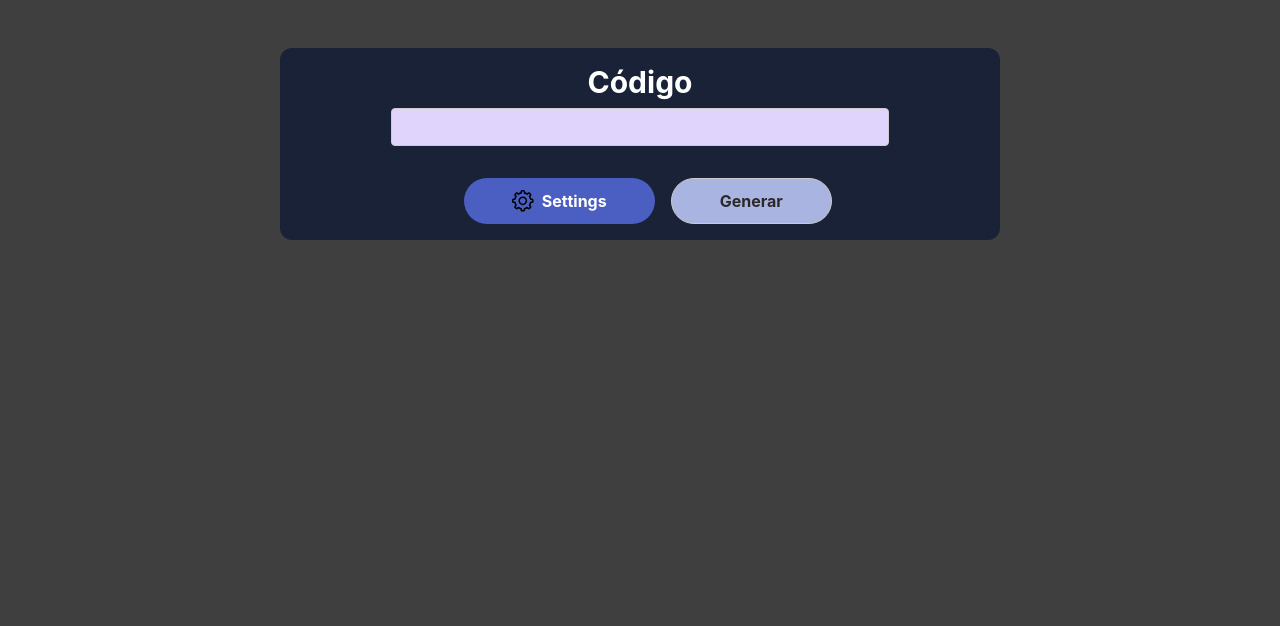
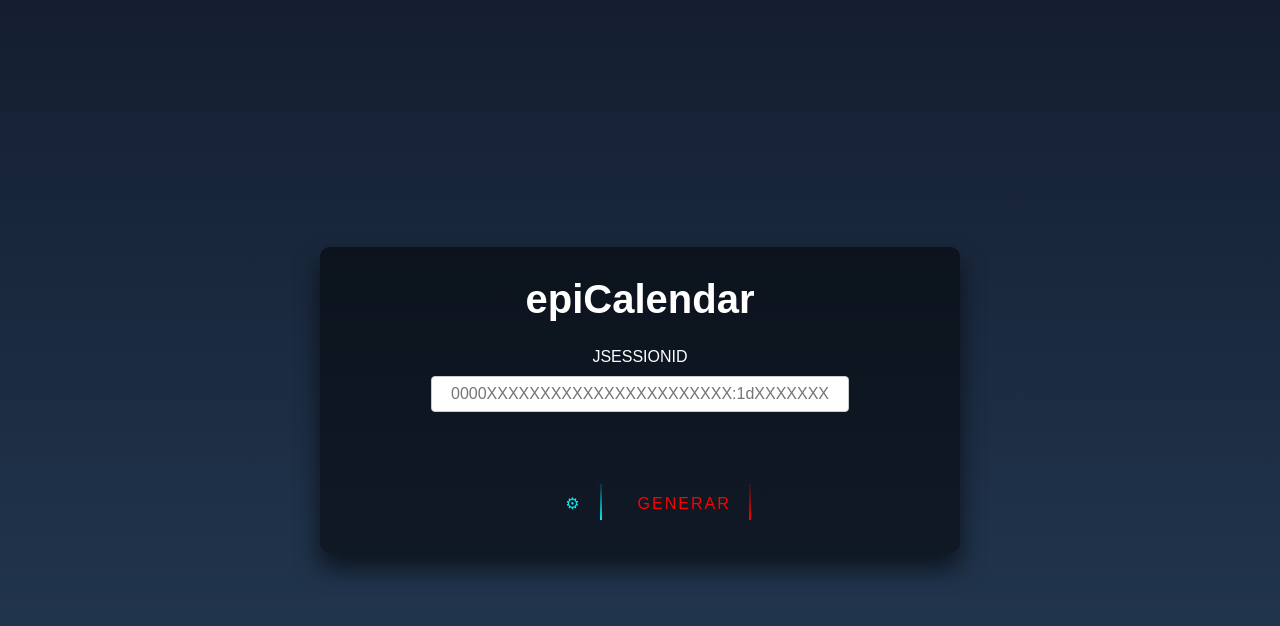
Before and after one commit to Bimo99B9/autoUniCalendar, a React (Create React App) app: page / in a window 1280 px wide. Shown: the top 626 px of the page. Built offline with nearby package versions, Linux system fonts and the light colour scheme.

Commit message:
better css all-round

```diff
--- a/src/App.module.css
+++ b/src/App.module.css
@@ -1,8 +1,4 @@
 @import url("https://fonts.googleapis.com/css2?family=Noto+Sans+JP:wght@400;700&display=swap");
-
-/* {
-  box-sizing: border-box;
-}*/
 
 html {
   font-family: "Noto Sans JP", sans-serif;
@@ -12,17 +8,3 @@ body {
   margin: 0;
   background-color: #3f3f3f;
 }
-
-.app {
-  width: 90%;
-  max-width: 43rem;
-  padding: 1rem;
-  border-radius: 12px;
-  background-color: #1a2238;
-  margin: 3rem auto;
-}
-
-/*{
-  text-align: center;
-  align-self: center;
-}*/
--- a/src/components/Form/Form.js
+++ b/src/components/Form/Form.js
@@ -57,9 +57,10 @@ const Form = (props) => {
   return (
     <React.Fragment>
       <form method="post" onSubmit={formSubmissionHandler} id="form">
+        <legend>epiCalendar</legend>
         <div className={classes.control}>
           <div className={codeInputClasses}>
-            <label htmlFor="codigo">Código</label>
+            <label htmlFor="codigo">JSESSIONID</label>
             <input
               type="text"
               id="codigo"
@@ -67,13 +68,11 @@ const Form = (props) => {
               onChange={codeChangeHandler}
               onBlur={codeBlurHandler}
               value={enteredCode}
+              placeholder="0000XXXXXXXXXXXXXXXXXXXXXXX:1dXXXXXXX"
             />
             {codeHasError && (
               <React.Fragment>
                 <p className={classes.error}>El código no es válido.</p>
-                <p className={classes.error}>
-                  Ejemplo de código: 0000wahqA9h2G43ge6FtEJJAkhH:1d18eurd6
-                </p>
               </React.Fragment>
             )}
           </div>
@@ -90,6 +89,10 @@ const Form = (props) => {
           disabled={!formIsValid}
           onClick={formSubmissionHandler}
         >
+          <span></span>
+          <span></span>
+          <span></span>
+          <span></span>
           Generar
         </button>
       </div>
--- a/src/components/Form/Form.module.css
+++ b/src/components/Form/Form.module.css
@@ -1,9 +1,33 @@
+html {
+  height: 100%;
+}
+
+body {
+  margin:0;
+  padding:0;
+  font-family: sans-serif;
+  background: linear-gradient(#141e30, #243b55);
+}
+
 .form {
   margin-bottom: 1rem;
   flex: 1;
   text-align: center;
   align-self: center;
   box-sizing: border-box;
+}
+
+main {
+  position: absolute;
+  top: 50%;
+  left: 50%;
+  width: 50%;
+  padding: 30px;
+  transform: translate(-50%, -50%);
+  background: rgba(0,0,0,.5);
+  box-sizing: border-box;
+  box-shadow: 0 15px 25px rgba(0,0,0,.6);
+  border-radius: 10px;
 }
 
 .form div {
@@ -13,17 +37,34 @@
   align-items: center;
 }
 
+input {
+  position: relative
+}
+
 .form input,
-.form label {
+.form label,
+form legend {
   display: block;
   color: white;
   font-size: 30px;
   text-align: center;
 }
 
+form legend {
+  font-size: 40px;
+  font-weight: bold;
+  margin-bottom: 1rem;
+  margin-top: 0rem;
+}
+
 .form label {
-  font-weight: bold;
-  margin-bottom: 0.5rem;
+  top:0;
+  left: 0;
+  padding: 10px 0;
+  font-size: 16px;
+  color: #fff;
+  pointer-events: none;
+  transition: .5s;
 }
 
 .form input,
@@ -32,17 +73,15 @@
   padding: 0.5rem;
   border-radius: 4px;
   border: 1px solid #ccc;
-  width: 30rem;
-  background-color: #e0d4fd;
+  width: 25rem;
   max-width: 100%;
   margin-bottom: 1rem;
-  color: grey;
+  color: #141e30;
 }
 
 .form input:focus {
   outline: none;
   border-color: #240370;
-  background-color: #e0d4fd;
   color: black;
 }
 
@@ -59,32 +98,138 @@
 }
 
 button {
-  font: inherit;
-  background-color: #4a5fc1;
-  color: white;
-  border: 1px solid #240370;
-  padding: 0.75rem 3rem;
-  cursor: pointer;
-  display: flex;
-  justify-content: space-around;
-  align-items: center;
-  border-radius: 25px;
-  font-weight: bold;
+  position: relative;
+  display: inline-block;
+  padding: 10px 20px;
+  color: #03e9f4;
+  font-size: 16px;
+  text-decoration: none;
+  text-transform: uppercase;
+  overflow: hidden;
+  transition: .5s;
+  margin-top: 40px;
+  letter-spacing: 2px;
+  background: inherit;
+  border: none;
 }
 
-button:hover,
-button:active {
-  background-color: #1939c6;
-  border-color: #33059e;
+button:hover {
+  background: #03e9f4;
+  color: #fff;
+  box-shadow: 0 0 5px #03e9f4,
+              0 0 25px #03e9f4,
+              0 0 50px #03e9f4,
+              0 0 100px #03e9f4;
+  cursor: pointer;
 }
 
-button:disabled,
-button:disabled:hover,
-button:disabled:active {
-  background-color: #aab4e0;
-  color: #292929;
-  border-color: #ccc;
+button:disabled {
   cursor: not-allowed;
+  color: red;
+}
+
+button:disabled:hover {
+  background: #740808;
+  box-shadow: 0 0 5px #740808,
+              0 0 25px #740808,
+              0 0 50px #740808,
+              0 0 100px #740808;
+}
+
+button span:nth-child(1) {
+  top: 0;
+  left: -100%;
+  width: 100%;
+  height: 2px;
+  background: linear-gradient(90deg, transparent, #03e9f4);
+  animation: btn-anim1 1s linear infinite;
+}
+
+@keyframes btn-anim1 {
+  0% {
+    left: -100%;
+  }
+  50%,100% {
+    left: 100%;
+  }
+}
+
+button span:nth-child(2) {
+  top: -100%;
+  right: 0;
+  width: 2px;
+  height: 100%;
+  background: linear-gradient(180deg, transparent, #03e9f4);
+  animation: btn-anim2 1s linear infinite;
+  animation-delay: .25s
+}
+
+@keyframes btn-anim2 {
+  0% {
+    top: -100%;
+  }
+  50%,100% {
+    top: 100%;
+  }
+}
+
+button span:nth-child(3) {
+  bottom: 0;
+  right: -100%;
+  width: 100%;
+  height: 2px;
+  background: linear-gradient(270deg, transparent, #03e9f4);
+  animation: btn-anim3 1s linear infinite;
+  animation-delay: .5s
+}
+
+@keyframes btn-anim3 {
+  0% {
+    right: -100%;
+  }
+  50%,100% {
+    right: 100%;
+  }
+}
+
+button span {
+  position: absolute;
+  display: block;
+}
+
+button span:nth-child(4) {
+  bottom: -100%;
+  left: 0;
+  width: 2px;
+  height: 100%;
+  background: linear-gradient(0deg, transparent, #03e9f4);
+  animation: btn-anim4 1s linear infinite;
+  animation-delay: .75s
+}
+
+@keyframes btn-anim4 {
+  0% {
+    bottom: -100%;
+  }
+  50%,100% {
+    bottom: 100%;
+  }
+}
+
+button:disabled span:nth-child(1) {
+  background: linear-gradient(90deg, transparent, red);
+}
+
+button:disabled span:nth-child(2) {
+  background: linear-gradient(180deg, transparent, red);
+}
+
+button:disabled span:nth-child(3) {
+  background: linear-gradient(270deg, transparent, red);
+}
+
+button:disabled span:nth-child(4) {
+  background: linear-gradient(0deg, transparent, red);
 }
 
 .actions {
--- a/src/components/Form/HeaderSettingsButton.js
+++ b/src/components/Form/HeaderSettingsButton.js
@@ -13,10 +13,11 @@ const HeaderSettingsButton = (props) => {
 
   return (
     <button className={btnClasses} onClick={props.onClick}>
-      <span className={classes.icon}>
-        <SettingsIcon />
-      </span>
-      <span>Settings</span>
+      <span></span>
+      <span></span>
+      <span></span>
+      <span></span>
+      ⚙
     </button>
   );
 };
--- a/src/components/Form/HeaderSettingsButton.module.css
+++ b/src/components/Form/HeaderSettingsButton.module.css
@@ -1,21 +1,3 @@
-.button {
-  cursor: pointer;
-  font: inherit;
-  border: none;
-  background-color: #4a5fc1;
-  color: white;
-  padding: 0.75rem 3rem;
-  display: flex;
-  justify-content: space-around;
-  align-items: center;
-  border-radius: 25px;
-  font-weight: bold;
-}
-
-.button:hover,
-.button:active {
-  background-color: #1939c6;
-}
 
 .icon {
   width: 1.35rem;
@@ -29,11 +11,6 @@
   border-radius: 25px;
   margin-left: 1rem;
   font-weight: bold;
-}
-
-.button:hover .badge,
-.button:active .badge {
-  background-color: #92320c;
 }
 
 .bump {
```
Also changed, not shown: 7 other files (tests, documents, lock files or other folders).
